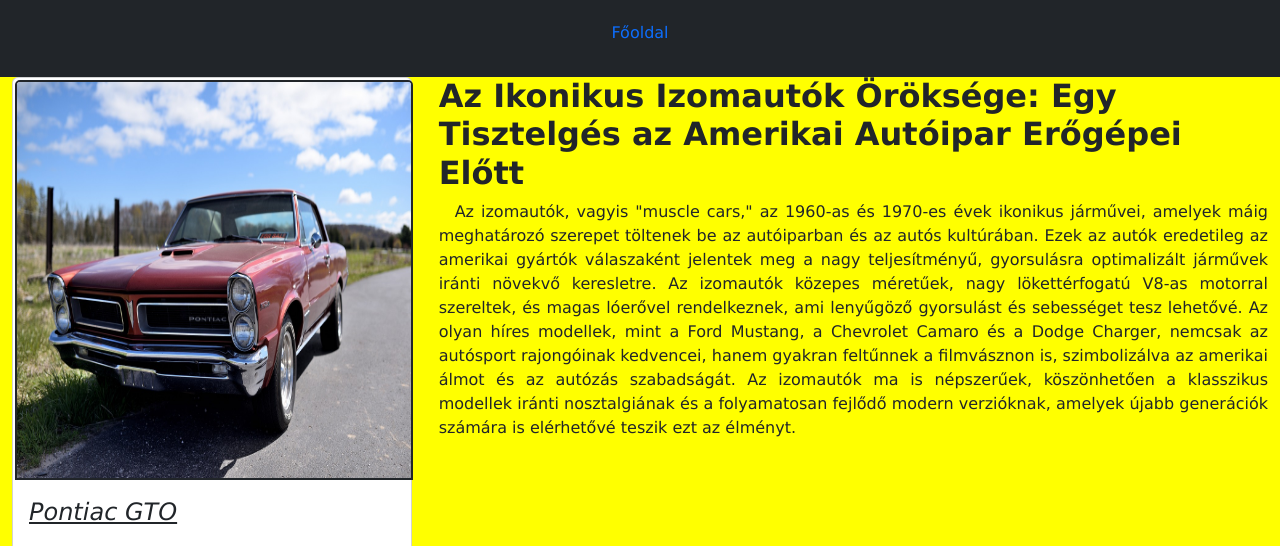
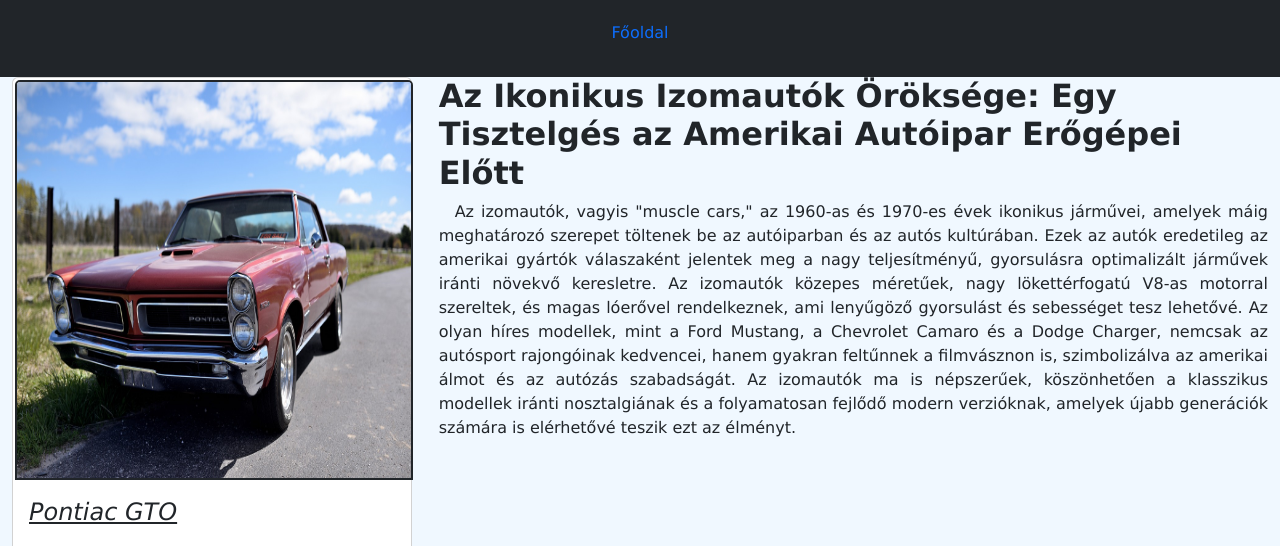
Before and after one commit to KorosiZalan1/KorosiZalan, a plain HTML site: page index.html in a window 1280 px wide. Shown: the part 107-653 px from the top of the page. Drawn offline with nearby package versions, Linux system fonts and the light colour scheme; files that its build step writes are made by us from their sources; files whose address does not match are found by name.

Commit message:
Update style.css

```diff
--- a/style.css
+++ b/style.css
@@ -1,5 +1,5 @@
 body{
-    background-color: yellow;
+    background-color: aliceblue;
     font-family: Verdana;
     font-size: 1em;
 }
```
